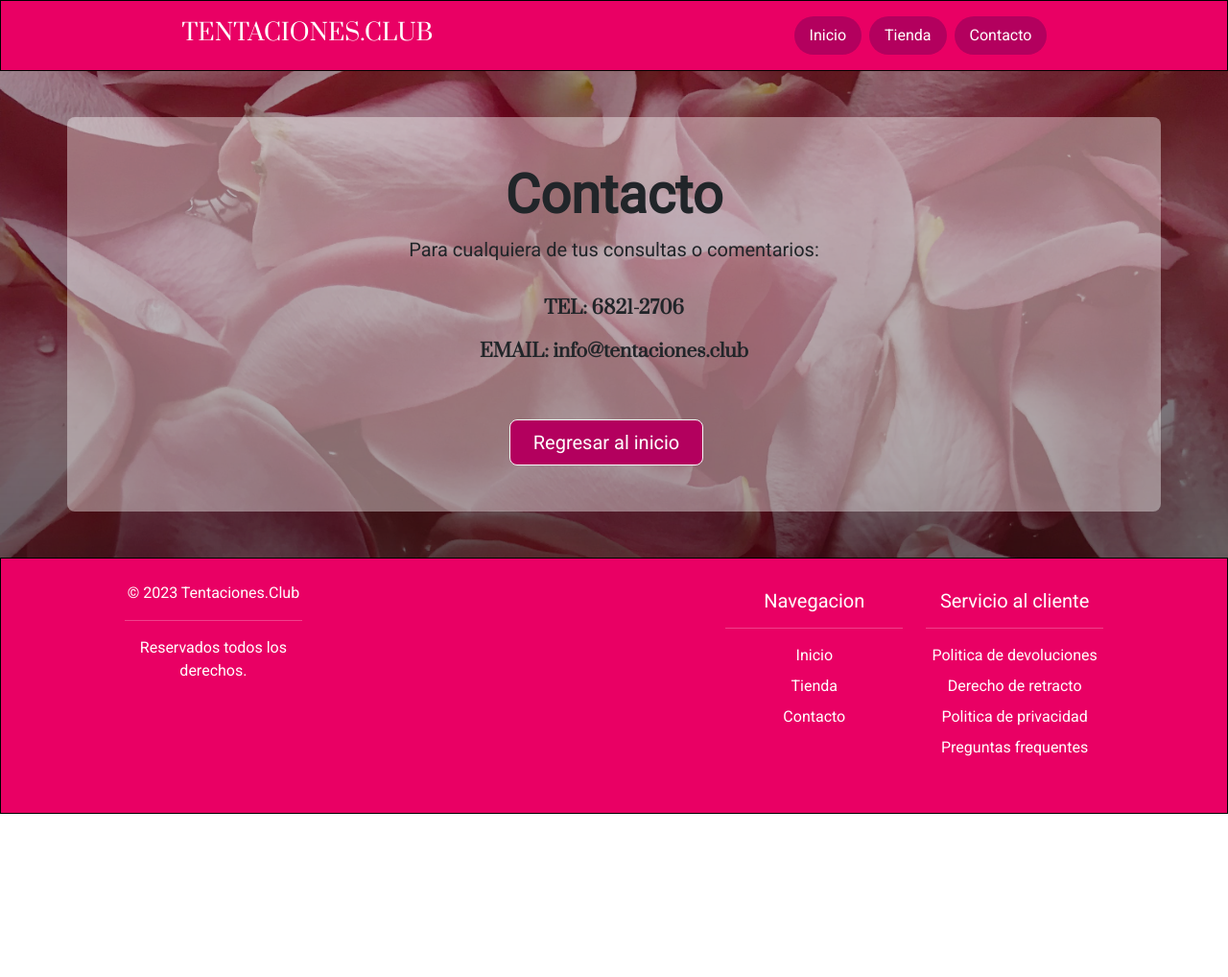
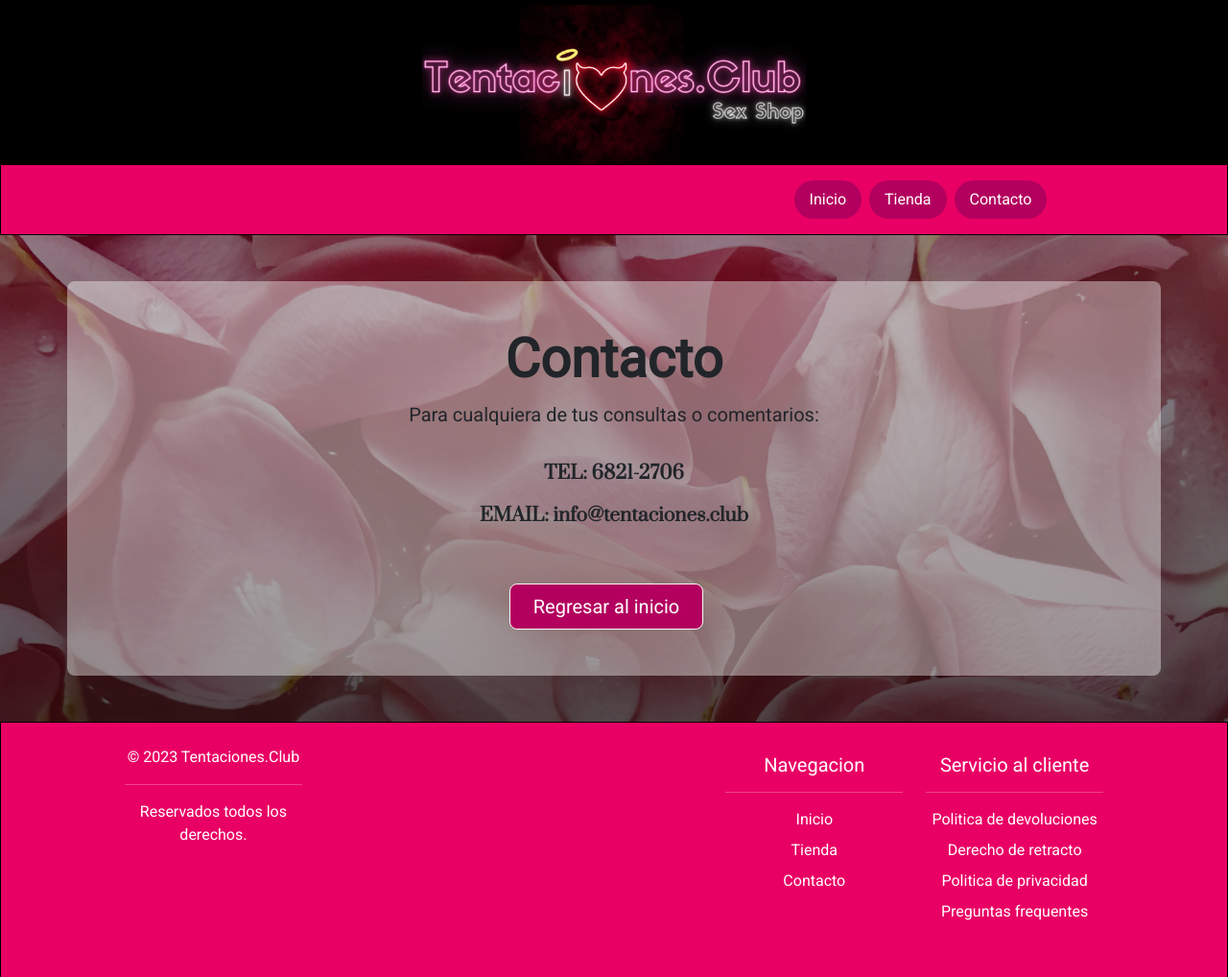
Before and after one commit to rickvs01/Tentaciones, a plain HTML site: page public/contacto.html in a window 1280 px wide. Shown: the whole page at 96% size. Before the commit the page ends 848 px from the top, so only its background shows below. Drawn offline with nearby package versions, Linux system fonts and the light colour scheme; files whose address does not match are found by name.

Commit message:
Added Logo

```diff
--- a/public/contacto.html
+++ b/public/contacto.html
@@ -18,15 +18,21 @@
     <title>Tentaciones.Club</title>
 </head>
 
+<body class="heroimage2 d-flex flex-column h-100"></body>
 <!-- Header -->
 
-<body class="heroimage2 d-flex flex-column h-100">
+
     <section id="header">
+        <div class="row d-flex ">
+            <div class="d-flex justify-content-center col-12" style="background-color: black;">
+            <img src="../public/media/Screenshot_20231116_061426.png" alt="" width=400px>
+          </div>
+          </div>
         <nav class="maincolor">
             <div class="d-flex flex-wrap py-3 justify-content-center">
                 <div class="d-flex col-xl-6 justify-content-center px-4">
                     <ul class="nav">
-                        <li class="nav-item"><span class="prata">TENTACIONES.CLUB</span></a></li>
+                        <li class="nav-item"><span class="prata"></span></a></li>
                     </ul>
                 </div>
                 <div class="d-flex  col-xl-6 justify-content-center align-items-center roboto">
```
Also changed, not shown: index.html (+10 -3 lines), public/devoluciones.html (+6 -1 lines), public/preguntas.html (+6 -1 lines), public/privacidad.html (+5 -0 lines), public/retracto.html (+6 -1 lines), public/tienda.html (+6 -1 lines).
